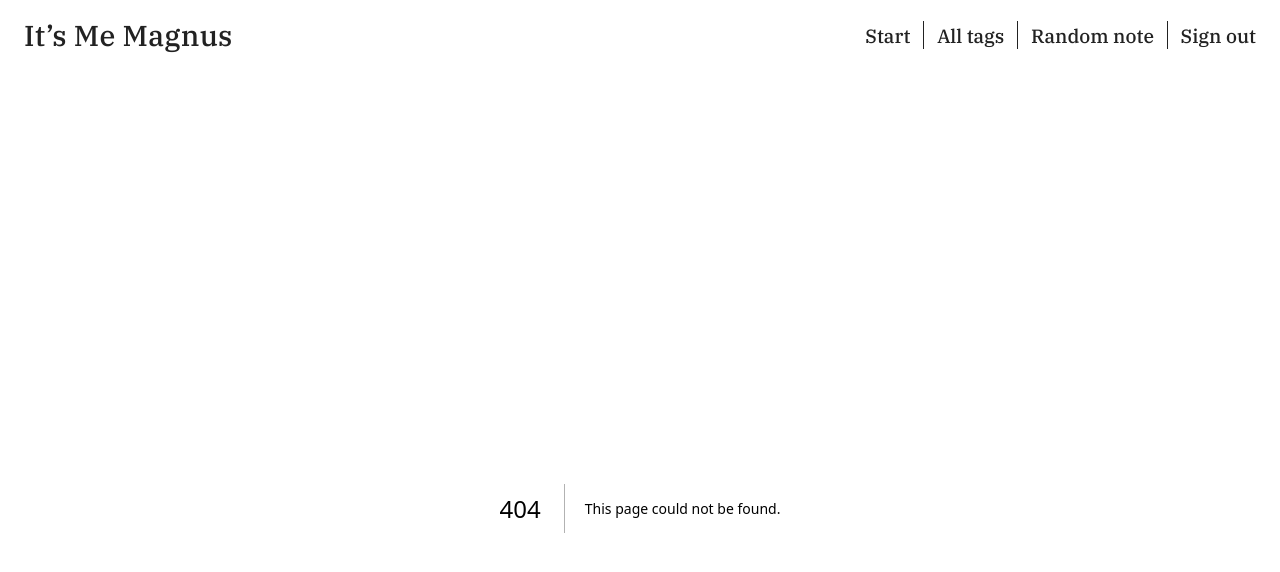
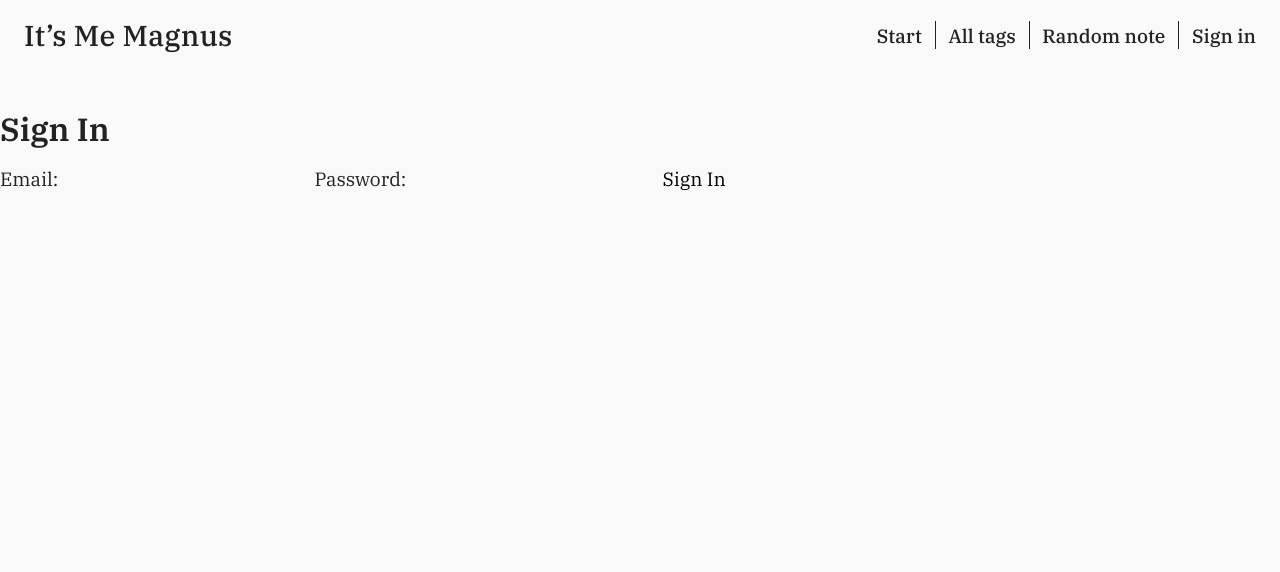
Before and after one commit to magnusdahlgren/its-me-magnus, a Next.js app: page /sign-in in a window 1280 px wide. Before the commit this address had no page. Shown: the top 572 px of the page. Built offline with nearby package versions, Linux system fonts and the light colour scheme; no server answers.

Commit message:
Adding sign-in and sign-out

```diff
--- a/app/layout.tsx
+++ b/app/layout.tsx
@@ -1,6 +1,9 @@
 import Link from "next/link";
 import "./globals.css";
 import { isAdmin } from "@/lib/auth";
+import { Header } from "@/components/Header";
+
+const admin = await isAdmin();
 
 export const metadata = {
   title: "It's Me Magnus",
@@ -14,35 +17,7 @@ export default function RootLayout({
   return (
     <html lang="en">
       <body>
-        <header className="site-header">
-          <p className="site-logo">
-            <Link href="/p/start">It’s Me Magnus</Link>
-          </p>
-          <nav>
-            <ul>
-              <li>
-                <Link href="/p/start">Start</Link>
-              </li>
-              <li>
-                <Link href="/tags">All tags</Link>
-              </li>
-              <li>
-                <Link href="/random">Random note</Link>
-              </li>
-
-              {isAdmin && (
-                <li>
-                  <Link href="/sign-out">Sign out</Link>
-                </li>
-              )}
-              {!isAdmin && (
-                <li>
-                  <Link href="/sign-in">Sign in</Link>
-                </li>
-              )}
-            </ul>
-          </nav>
-        </header>
+        <Header />
         {children}
       </body>
     </html>
--- /dev/null
+++ b/app/sign-in/page.tsx
@@ -0,0 +1,57 @@
+"use client";
+
+import { useState, useEffect } from "react";
+import { useRouter, useSearchParams } from "next/navigation";
+import { supabase } from "@/lib/supabase";
+
+export default function SignInPage() {
+  const [email, setEmail] = useState("");
+  const [password, setPassword] = useState("");
+  const [errorMsg, setErrorMsg] = useState("");
+
+  const router = useRouter();
+  const searchParams = useSearchParams();
+  const returnTo = searchParams.get("ptrt") || "/p/start";
+
+  async function handleSubmit(e: React.FormEvent) {
+    e.preventDefault();
+    setErrorMsg("");
+
+    const { error } = await supabase.auth.signInWithPassword({
+      email,
+      password,
+    });
+
+    if (error) {
+      setErrorMsg(error.message);
+    } else {
+      router.push(returnTo);
+    }
+  }
+
+  return (
+    <form onSubmit={handleSubmit}>
+      <h2>Sign In</h2>
+      {errorMsg && <p style={{ color: "red" }}>{errorMsg}</p>}
+      <label>
+        Email:
+        <input
+          type="email"
+          value={email}
+          onChange={(e) => setEmail(e.target.value)}
+          required
+        />
+      </label>
+      <label>
+        Password:
+        <input
+          type="password"
+          value={password}
+          onChange={(e) => setPassword(e.target.value)}
+          required
+        />
+      </label>
+      <button type="submit">Sign In</button>
+    </form>
+  );
+}
--- /dev/null
+++ b/components/Header.tsx
@@ -0,0 +1,42 @@
+"use client";
+
+import Link from "next/link";
+import { useEffect, useState } from "react";
+import { supabase } from "@/lib/supabase";
+import { useAuth } from "@/hooks/useAuth";
+import { usePathname } from "next/navigation";
+
+export function Header() {
+  const { isLoggedIn } = useAuth();
+  const ptrt = encodeURIComponent(usePathname() || "/p/start");
+
+  return (
+    <header className="site-header">
+      <p className="site-logo">
+        <Link href="/p/start">It’s Me Magnus</Link>
+      </p>
+      <nav>
+        <ul>
+          <li>
+            <Link href="/p/start">Start</Link>
+          </li>
+          <li>
+            <Link href="/tags">All tags</Link>
+          </li>
+          <li>
+            <Link href="/random">Random note</Link>
+          </li>
+          {isLoggedIn ? (
+            <li>
+              <Link href="/sign-out">Sign out</Link>
+            </li>
+          ) : (
+            <li>
+              <Link href={`/sign-in?ptrt=${ptrt}`}>Sign in</Link>
+            </li>
+          )}
+        </ul>
+      </nav>
+    </header>
+  );
+}
--- /dev/null
+++ b/hooks/useAuth.ts
@@ -0,0 +1,24 @@
+"use client";
+
+import { useEffect, useState } from "react";
+import { supabase } from "@/lib/supabase";
+
+export function useAuth() {
+  const [isLoggedIn, setIsLoggedIn] = useState(false);
+
+  useEffect(() => {
+    supabase.auth.getSession().then(({ data }) => {
+      setIsLoggedIn(!!data.session?.user);
+    });
+
+    const { data: listener } = supabase.auth.onAuthStateChange(
+      (_event, session) => {
+        setIsLoggedIn(!!session?.user);
+      }
+    );
+
+    return () => listener.subscription.unsubscribe();
+  }, []);
+
+  return { isLoggedIn };
+}
--- a/lib/auth.ts
+++ b/lib/auth.ts
@@ -1,2 +1,15 @@
-// Temporary flag – replace with real Supabase auth later
-export const isAdmin = true;
+import { supabase } from "./supabase";
+
+export async function isAdmin(): Promise<boolean> {
+  const {
+    data: { session },
+    error,
+  } = await supabase.auth.getSession();
+
+  if (error) {
+    console.error("Error getting session:", error);
+    return false;
+  }
+
+  return !!session?.user;
+}
```
Also changed, not shown: app/p/[id]/page.tsx (+2 -7 lines), app/sign-out/page.tsx (added, +22 -0 lines), components/AddNoteLink.tsx (added, +16 -0 lines), components/EditNoteLink.tsx (added, +17 -0 lines), components/Note.tsx (+4 -10 lines), components/SignInForm.tsx (added, +58 -0 lines).
